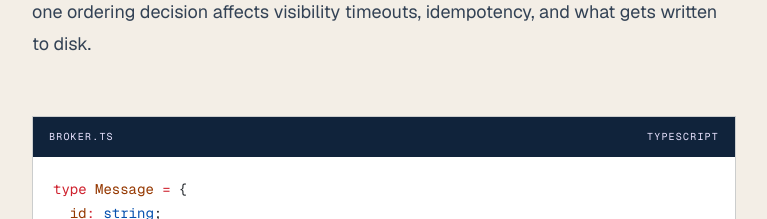
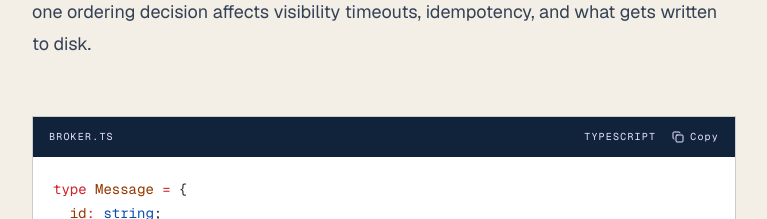
Before and after one commit to DanielPetcov/Blog_Frontend, a Next.js app: page /articles/building-a-message-broker-from-scratch in a window 1280 px wide. Shown: the part 1880-2099 px from the top of the page, without its empty margins (256-1023 px from the left). Built offline with nearby package versions, Linux system fonts and the light colour scheme.

Commit message:
feat: add CopyCodeButton component for code snippet copying functionality

```diff
--- a/app/articles/[id]/components/CodeBlock.tsx
+++ b/app/articles/[id]/components/CodeBlock.tsx
@@ -1,4 +1,5 @@
 import { codeToHtml } from "shiki";
+import CopyCodeButton from "./CopyCodeButton";
 
 interface CodeBlockProps {
   language: string;
@@ -25,7 +26,10 @@ export default async function CodeBlock({
     <div className="my-10 overflow-hidden border border-navy/20 bg-surface sm:my-14">
       <div className="flex items-center justify-between border-b border-navy/20 bg-navy px-4 py-3 font-mono text-[10px] uppercase tracking-[0.12em] text-brand-soft">
         <span>{filename ?? "snippet"}</span>
-        <span>{isTypeScript ? "TypeScript" : language}</span>
+        <div className="flex items-center gap-4">
+          <span>{isTypeScript ? "TypeScript" : language}</span>
+          <CopyCodeButton code={code} />
+        </div>
       </div>
       {highlightedCode ? (
         <div
--- /dev/null
+++ b/app/articles/[id]/components/CopyCodeButton.tsx
@@ -0,0 +1,26 @@
+"use client";
+
+import { Check, Copy } from "lucide-react";
+import { useState } from "react";
+
+export default function CopyCodeButton({ code }: { code: string }) {
+  const [copied, setCopied] = useState(false);
+
+  async function copyCode() {
+    await navigator.clipboard.writeText(code);
+    setCopied(true);
+    window.setTimeout(() => setCopied(false), 2_000);
+  }
+
+  return (
+    <button
+      type="button"
+      onClick={copyCode}
+      className="inline-flex items-center gap-1.5 text-brand-soft transition-colors hover:text-white focus-visible:outline-2 focus-visible:outline-offset-4 focus-visible:outline-brand"
+      aria-label={copied ? "Code copied" : "Copy code"}
+    >
+      {copied ? <Check className="size-3" /> : <Copy className="size-3" />}
+      <span>{copied ? "Copied" : "Copy"}</span>
+    </button>
+  );
+}
```
